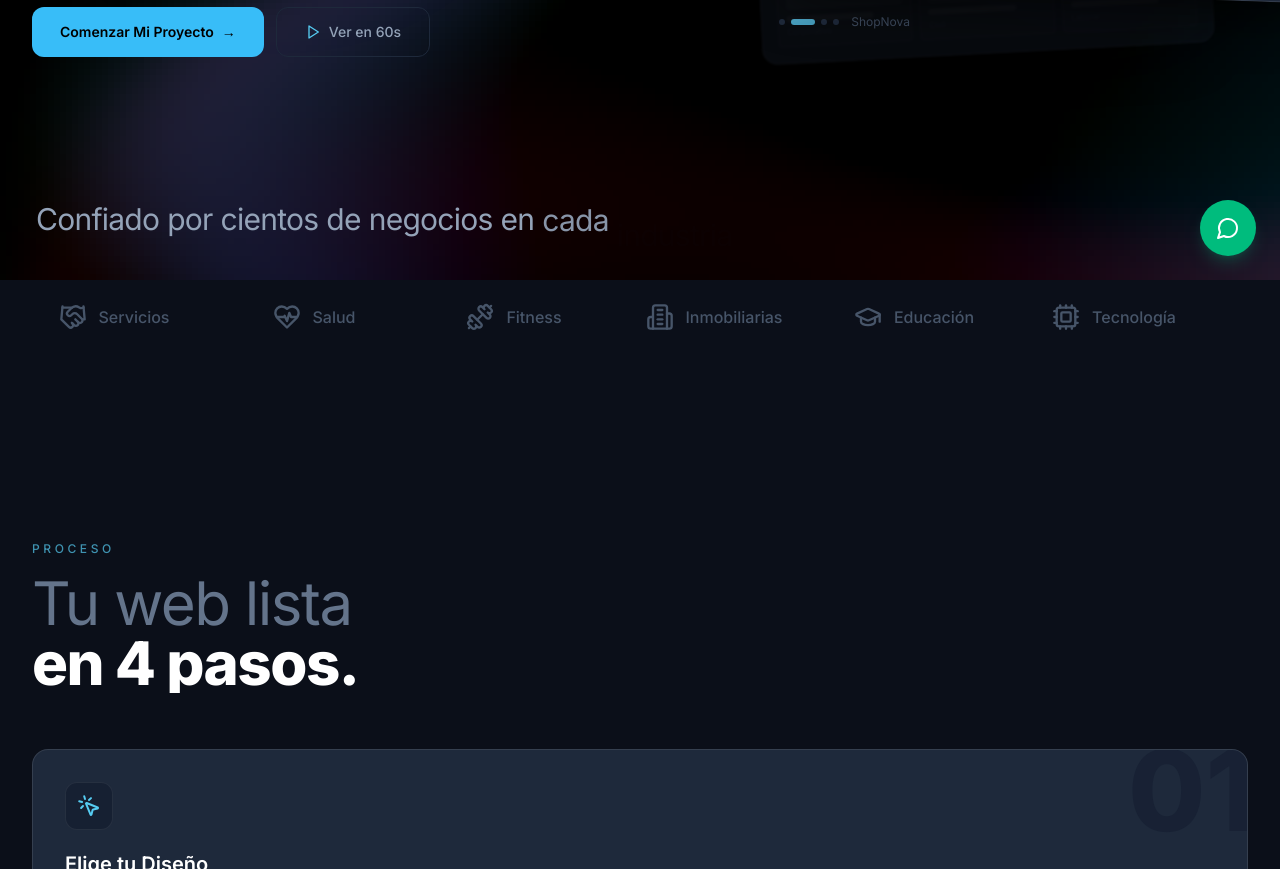
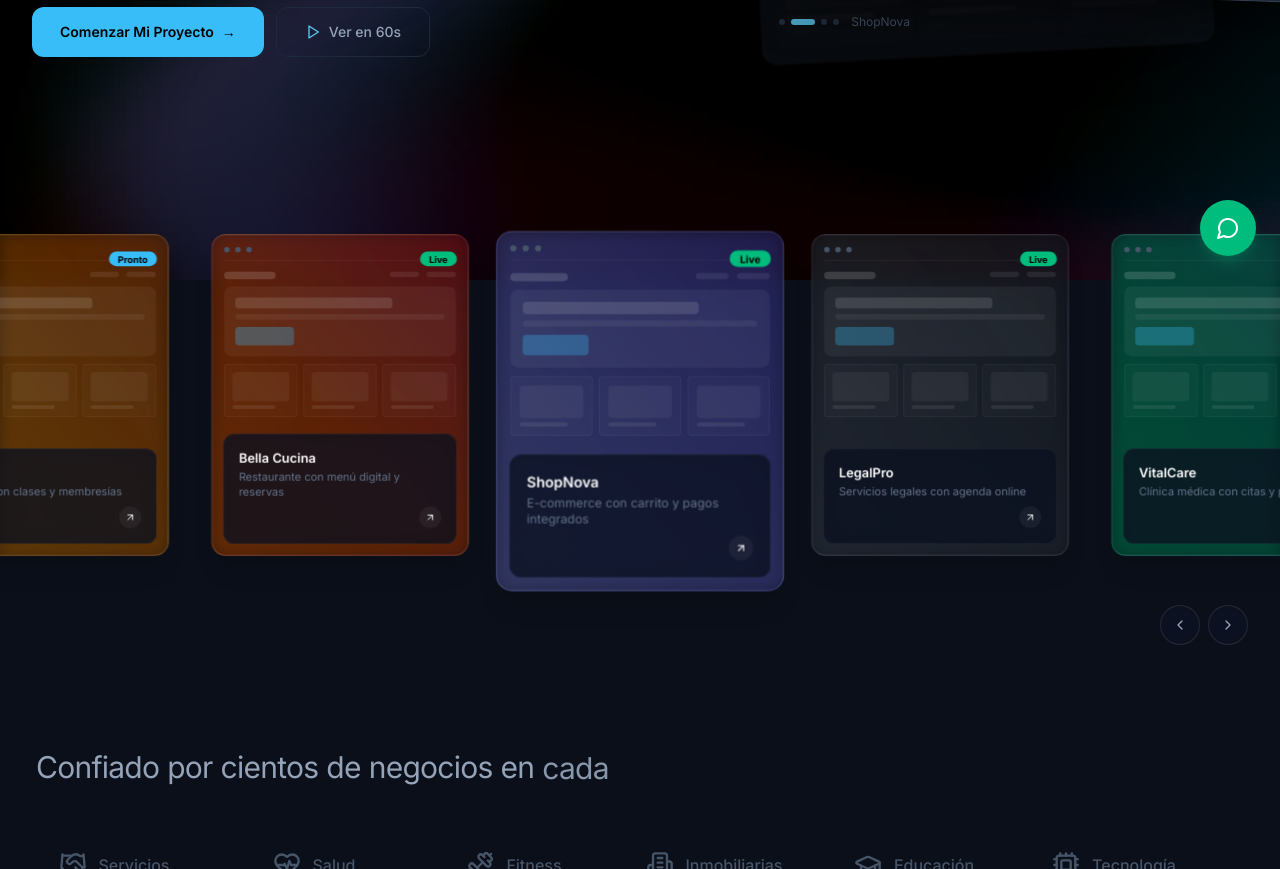
Before and after one commit to Snakerrrr/waas-landing, a React (Vite) app: page / in a window 1280 px wide. Shown: the part 520-1389 px from the top of the page. Built offline with nearby package versions, Linux system fonts and the light colour scheme.

Commit message:
carrusel de logos3

```diff
--- a/src/App.tsx
+++ b/src/App.tsx
@@ -4,6 +4,7 @@ import HeroWave from "./components/HeroWave";
 import Navbar from "./components/Navbar";
 import UrgencyBanner from "./components/UrgencyBanner";
 import Hero from "./components/Hero";
+import Showcase from "./components/Showcase";
 import Marquee from "./components/Marquee";
 import HowItWorks from "./components/HowItWorks";
 import Demos from "./components/Demos";
@@ -29,6 +30,7 @@ export default function App() {
           <UrgencyBanner onStartOnboarding={openOnboarding} />
           <main>
             <Hero onStartOnboarding={openOnboarding} />
+            <Showcase />
             <Marquee />
             <HowItWorks />
             <Demos />
--- /dev/null
+++ b/src/components/Showcase.tsx
@@ -0,0 +1,144 @@
+import { useEffect, useRef, useState } from "react";
+import { ChevronLeft, ChevronRight, ArrowUpRight } from "lucide-react";
+
+interface Card {
+  title: string;
+  subtitle: string;
+  gradient: string;
+  badge: { text: string; color: string };
+  href: string;
+}
+
+const cards: Card[] = [
+  { title: "Bella Cucina", subtitle: "Restaurante con menú digital y reservas", gradient: "from-orange-500/40 to-red-500/30", badge: { text: "Live", color: "bg-emerald-500" }, href: "#demos" },
+  { title: "ShopNova", subtitle: "E-commerce con carrito y pagos integrados", gradient: "from-blue-500/40 to-indigo-500/30", badge: { text: "Live", color: "bg-emerald-500" }, href: "#demos" },
+  { title: "LegalPro", subtitle: "Servicios legales con agenda online", gradient: "from-surface-400/30 to-surface-500/20", badge: { text: "Live", color: "bg-emerald-500" }, href: "#demos" },
+  { title: "VitalCare", subtitle: "Clínica médica con citas y portal", gradient: "from-emerald-500/40 to-teal-500/30", badge: { text: "Pronto", color: "bg-cyan-500" }, href: "#demos" },
+  { title: "IronFit", subtitle: "Gimnasio con clases y membresías", gradient: "from-amber-500/40 to-orange-500/30", badge: { text: "Pronto", color: "bg-cyan-500" }, href: "#demos" },
+];
+
+function MockupContent() {
+  return (
+    <div className="h-full w-full p-3">
+      <div className="flex items-center gap-1.5 border-b border-white/5 pb-2 mb-3">
+        <div className="h-1.5 w-1.5 rounded-full bg-surface-500" />
+        <div className="h-1.5 w-1.5 rounded-full bg-surface-500" />
+        <div className="h-1.5 w-1.5 rounded-full bg-surface-500" />
+      </div>
+      <div className="space-y-2">
+        <div className="flex justify-between">
+          <div className="h-2 w-14 rounded bg-white/15" />
+          <div className="flex gap-2"><div className="h-1.5 w-8 rounded bg-white/8" /><div className="h-1.5 w-8 rounded bg-white/8" /></div>
+        </div>
+        <div className="rounded-lg bg-white/5 p-3">
+          <div className="mb-1.5 h-3 w-3/4 rounded bg-white/12" />
+          <div className="mb-1 h-1.5 w-full rounded bg-white/6" />
+          <div className="mt-2 h-5 w-16 rounded bg-cyan-500/30" />
+        </div>
+        <div className="grid grid-cols-3 gap-1.5">
+          {[1, 2, 3].map((k) => (
+            <div key={k} className="rounded border border-white/5 bg-white/[0.02] p-2">
+              <div className="mb-1 h-8 rounded bg-white/5" />
+              <div className="h-1 w-3/4 rounded bg-white/8" />
+            </div>
+          ))}
+        </div>
+      </div>
+    </div>
+  );
+}
+
+export default function Showcase() {
+  const cardRefs = useRef<(HTMLDivElement | null)[]>([]);
+  const [current, setCurrent] = useState(0);
+
+  const shift = (dir: "next" | "prev") => {
+    setCurrent((p) =>
+      dir === "next" ? (p + 1) % cards.length : (p - 1 + cards.length) % cards.length
+    );
+  };
+
+  useEffect(() => {
+    cardRefs.current.forEach((card, i) => {
+      if (!card) return;
+
+      let pos = i - current;
+      if (pos < -Math.floor(cards.length / 2)) pos += cards.length;
+      else if (pos > Math.floor(cards.length / 2)) pos -= cards.length;
+
+      const x = pos * 300;
+      const y = pos === 0 ? 16 : 0;
+      const scale = pos === 0 ? 1.03 : 0.92;
+      const opacity = Math.abs(pos) > 2 ? 0 : 1;
+
+      card.style.transition = Math.abs(pos) > 2 ? "none" : "all 0.6s cubic-bezier(0.4, 0, 0.2, 1)";
+      card.style.transform = `translateX(${x}px) translateY(${y}px) scale(${scale})`;
+      card.style.opacity = String(opacity);
+      card.style.zIndex = pos === 0 ? "10" : String(5 - Math.abs(pos));
+    });
+  }, [current]);
+
+  useEffect(() => {
+    const timer = setInterval(() => shift("next"), 5000);
+    return () => clearInterval(timer);
+  }, [current]);
+
+  return (
+    <section className="relative w-full overflow-hidden py-12 sm:py-16">
+      {/* Cards */}
+      <div className="relative mx-auto flex h-[420px] items-center justify-center">
+        {cards.map((card, i) => (
+          <div
+            key={i}
+            ref={(el) => { cardRefs.current[i] = el; }}
+            className="absolute cursor-pointer"
+            onClick={() => setCurrent(i)}
+          >
+            <a href={card.href} className="group block">
+              <div className={`relative h-[320px] w-[250px] overflow-hidden rounded-2xl border border-white/[0.08] bg-gradient-to-tr ${card.gradient} shadow-xl backdrop-blur-md transition-all duration-300 hover:scale-[1.02] sm:h-[350px] sm:w-[280px]`}>
+                {/* Mockup */}
+                <div className="h-full w-full rounded-xl border border-white/5 bg-black/40 backdrop-blur-sm">
+                  <MockupContent />
+                </div>
+
+                {/* Badge */}
+                <div className="absolute top-3 right-3">
+                  <span className={`${card.badge.color} rounded-full px-2.5 py-0.5 text-[10px] font-bold text-black`}>
+                    {card.badge.text}
+                  </span>
+                </div>
+
+                {/* Info overlay */}
+                <div className="absolute bottom-3 left-3 right-3 rounded-xl border border-white/5 bg-surface-950/80 p-4 backdrop-blur-md transition-all duration-300 group-hover:-translate-y-1 group-hover:scale-[1.01]">
+                  <h3 className="text-sm font-semibold text-white">{card.title}</h3>
+                  <p className="mt-0.5 text-xs text-surface-400">{card.subtitle}</p>
+                  <div className="mt-2 flex justify-end">
+                    <div className="flex h-6 w-6 items-center justify-center rounded-full bg-white/5 transition-all duration-300 hover:scale-110 hover:bg-white/10">
+                      <ArrowUpRight className="h-3 w-3 text-white transition-transform duration-300 group-hover:rotate-45" />
+                    </div>
+                  </div>
+                </div>
+              </div>
+            </a>
+          </div>
+        ))}
+      </div>
+
+      {/* Navigation */}
+      <div className="absolute bottom-4 right-6 flex gap-2 sm:bottom-6 sm:right-8">
+        <button
+          onClick={() => shift("prev")}
+          className="flex h-10 w-10 items-center justify-center rounded-full border border-white/10 bg-surface-950 text-surface-300 transition-all hover:border-cyan-500 hover:bg-cyan-500 hover:text-black hover:scale-110"
+        >
+          <ChevronLeft className="h-4 w-4" />
+        </button>
+        <button
+          onClick={() => shift("next")}
+          className="flex h-10 w-10 items-center justify-center rounded-full border border-white/10 bg-surface-950 text-surface-300 transition-all hover:border-cyan-500 hover:bg-cyan-500 hover:text-black hover:scale-110"
+        >
+          <ChevronRight className="h-4 w-4" />
+        </button>
+      </div>
+    </section>
+  );
+}
```
